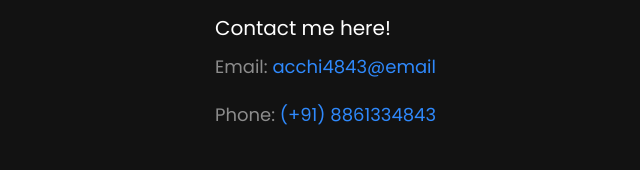
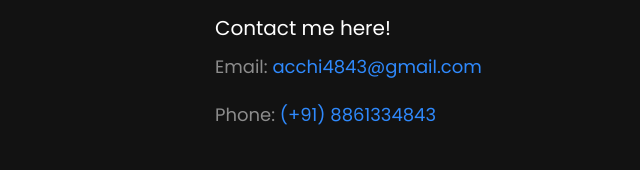
Before and after one commit to SachiAcchi/portfolio, a plain HTML site: page index.html in a window 1280 px wide. Shown: the part 1210-1380 px from the top of the page, 473-1113 px from the left. Drawn offline with Linux system fonts and the light colour scheme; some packages are replaced by stand-ins of ours; no server answers; files whose address does not match are found by name.

Commit message:
commited

```diff
--- a/index.html
+++ b/index.html
@@ -118,7 +118,7 @@
                     <li><a href="#"><span class="icon-instagram"></span></a></li>
                   </ul>
                   <h5>Contact me here!</h5>
-                  <p>Email: <a href="#">acchi4843@email</a></p>
+                  <p>Email: <a href="#">acchi4843@gmail.com</a></p>
                   <p>Phone: <a href="#">(+91) 8861334843 </a></p>
                 </div>
               </div>
```
